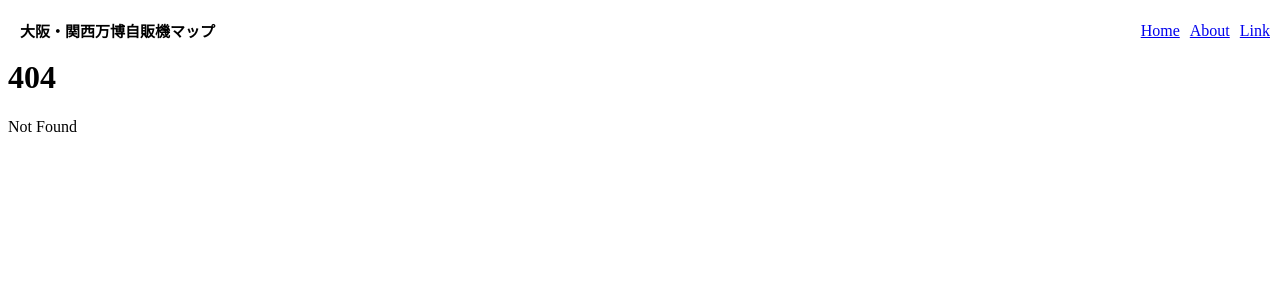
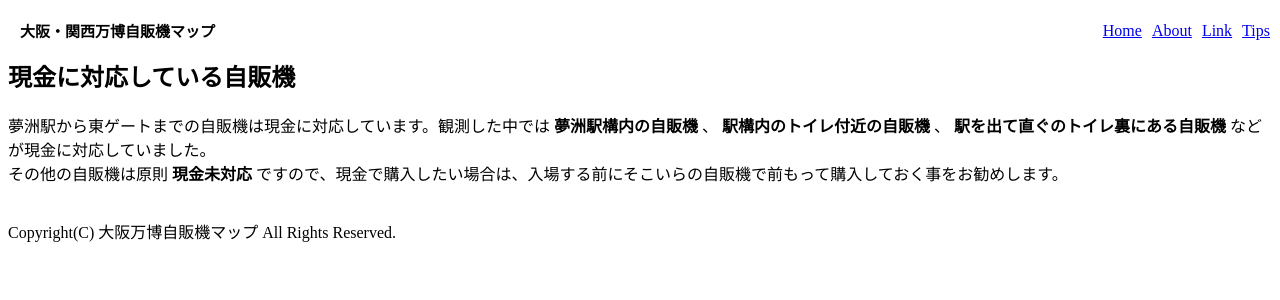
Before and after one commit to atmatjp/waterhole, a SvelteKit app: page /tips in a window 1280 px wide. Before the commit this address had no page. Shown: the top 300 px of the page. Built offline with nearby package versions, Linux system fonts and the light colour scheme.

Commit message:
add tips page

```diff
--- a/src/lib/components/Header.svelte
+++ b/src/lib/components/Header.svelte
@@ -27,6 +27,7 @@
         <a href="/">Home</a>
         <a href="/about">About</a>
         <a href="/link">Link</a>
+        <a href="/tips">Tips</a>
       </nav>
     </div>
   </div>
--- a/src/routes/+page.svelte
+++ b/src/routes/+page.svelte
@@ -6,7 +6,6 @@
   import type { Pavilion } from "$lib/types";
 
   let filter = "すべて";
-  const TOTAL = 252;
   const pavilions = vending as Pavilion[];
 
   const categories = [
@@ -19,8 +18,6 @@
   function handleFilterChange(value: string) {
     filter = value;
   }
-
-  $: totalCount = pavilions.reduce((sum, p) => sum + (p.count ?? 0), 0);
 </script>
 
 <Header />
--- a/src/routes/link/+page.svelte
+++ b/src/routes/link/+page.svelte
@@ -2,12 +2,13 @@
 </script>
 
 <h2>関連リンク</h2>
-
 <li>
   <a
     href="https://www.google.com/url?sa=t&source=web&rct=j&opi=89978449&url=https://www.expo2025.or.jp/&ved=2ahUKEwiq9LyCuJaNAxVelK8BHX6TBrsQFnoECCcQAQ&usg=AOvVaw38CQeW5YnC3t_NI7wnep8G"
-    target="_blank">大阪・関西万博公式サイト</a
+    target="_blank"
   >
+    大阪・関西万博公式サイト
+  </a>
 </li>
 <li>
   <a
--- /dev/null
+++ b/src/routes/tips/+page.svelte
@@ -0,0 +1,16 @@
+<h2>現金に対応している自販機</h2>
+<!---->
+<p>
+  夢洲駅から東ゲートまでの自販機は現金に対応しています。観測した中では
+  <strong>夢洲駅構内の自販機</strong>
+  、
+  <strong>駅構内のトイレ付近の自販機</strong>
+  、
+  <strong>駅を出て直ぐのトイレ裏にある自販機</strong>
+  などが現金に対応していました。<br />
+  その他の自販機は原則
+  <strong>現金未対応</strong>
+  ですので、現金で購入したい場合は、入場する前にそこいらの自販機で前もって購入しておく事をお勧めします。
+</p>
+&nbsp;
+<footer>Copyright(C) 大阪万博自販機マップ All Rights Reserved.</footer>
```
Also changed, not shown: src/routes/about/+page.svelte (+34 -20 lines).
